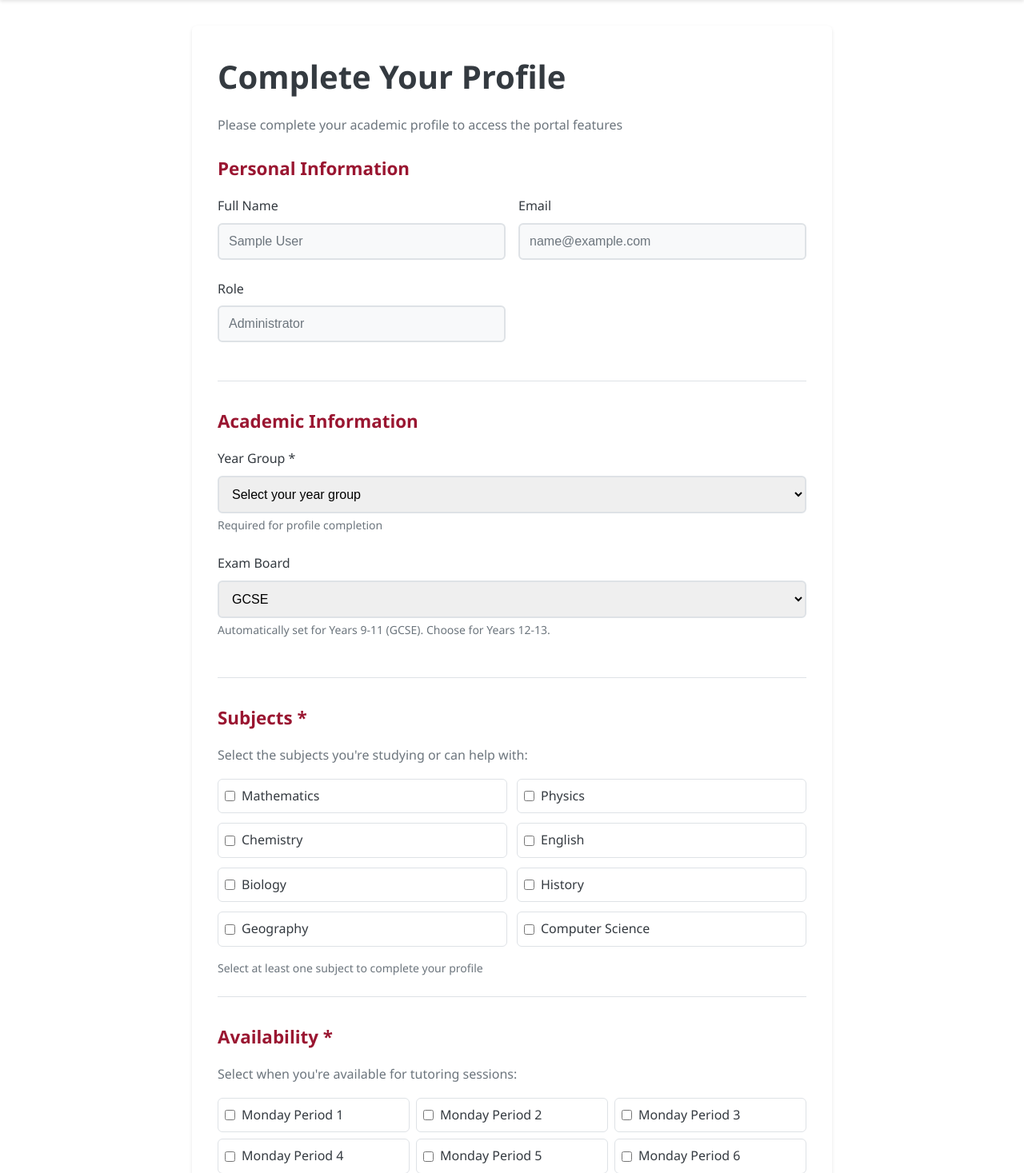
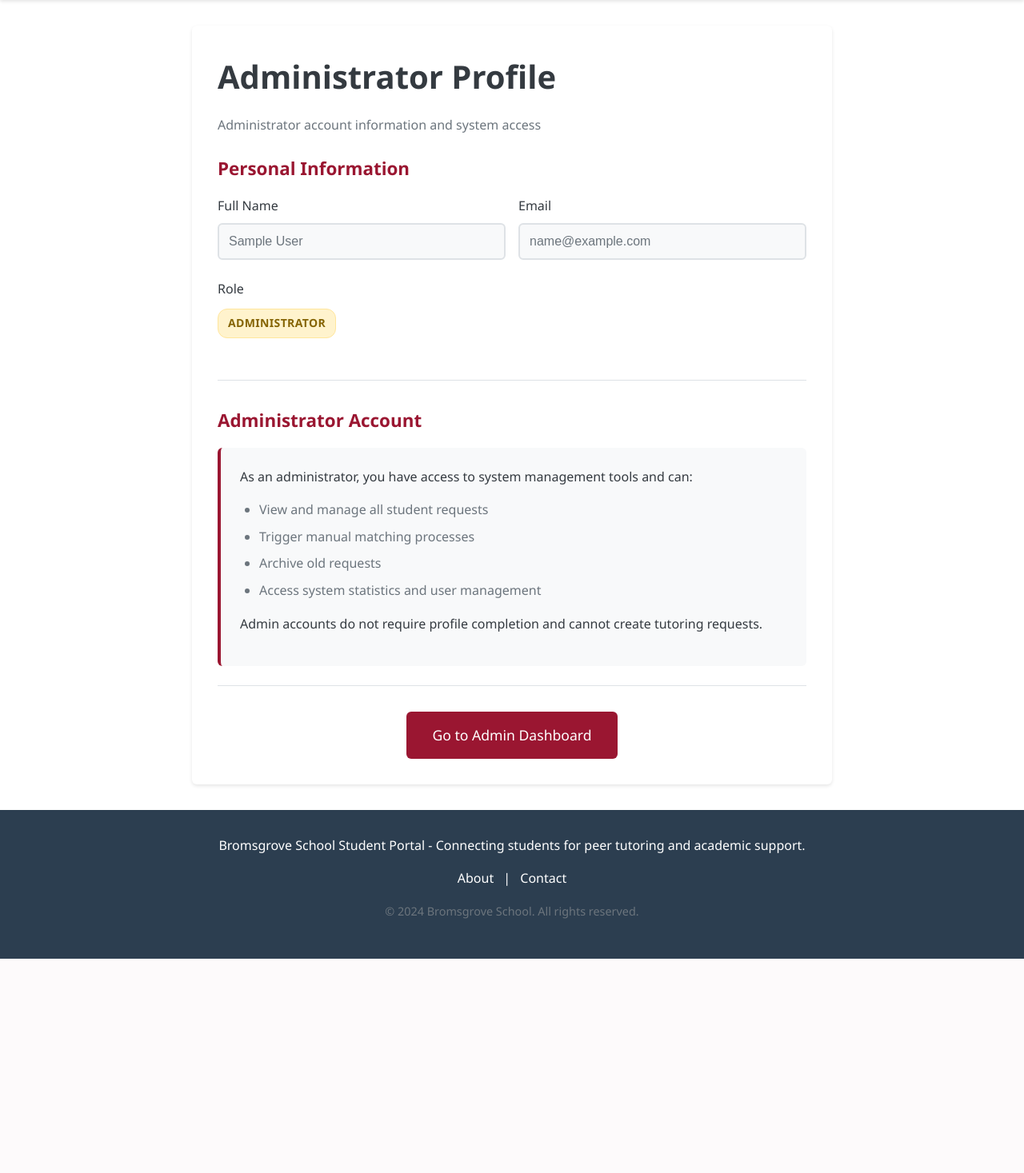
Before and after one commit to Geiger-J/studentportal, a Spring Boot app: page /profile in a window 1280 px wide. Shown: the part 147-1614 px from the top of the page at 80% size. After the commit the page ends 1346 px from the top, so only its background shows below. Run offline with Spring Boot 4, Linux system fonts and the light colour scheme; the visitor is signed in with stand-in values (Sample User, id 1); data comes from the database, SQL or seed files in the repository; some of the project's set-up classes (security, data sources, template engines, error pages and the like) are left out, and stand-ins take their place; some libraries are stand-ins or nearby versions.

Commit message:
Complete admin role UI and profile template updates
Co-authored-by: Geiger-J <155436029+Geiger-J@users.noreply.github.com>

```diff
--- a/src/main/resources/static/css/style.css
+++ b/src/main/resources/static/css/style.css
@@ -1206,3 +1206,53 @@ a:hover {
         font-size: 1.8rem;
     }
 }
+
+/* Admin Profile Styling */
+.admin-info {
+    background-color: var(--light-gray);
+    padding: 1.5rem;
+    border-radius: var(--border-radius);
+    border-left: 4px solid var(--primary-color);
+}
+
+.admin-info p {
+    margin-bottom: 1rem;
+    color: var(--dark-gray);
+    line-height: 1.6;
+}
+
+.admin-info ul {
+    margin: 1rem 0;
+    padding-left: 1.5rem;
+}
+
+.admin-info li {
+    margin-bottom: 0.5rem;
+    color: var(--medium-gray);
+}
+
+.role-display {
+    padding: 0.25rem 0;
+}
+
+.role-badge {
+    display: inline-block;
+    padding: 0.375rem 0.75rem;
+    border-radius: 12px;
+    font-size: 0.875rem;
+    font-weight: 600;
+    text-transform: uppercase;
+    letter-spacing: 0.025em;
+}
+
+.role-badge.student {
+    background-color: #D4EDDA;
+    color: #0C5460;
+    border: 1px solid #BEE5EB;
+}
+
+.role-badge.admin {
+    background-color: #FFF3CD;
+    color: #856404;
+    border: 1px solid #FFE69C;
+}
--- a/src/main/resources/templates/dashboard.html
+++ b/src/main/resources/templates/dashboard.html
@@ -24,7 +24,7 @@
             <div th:if="${error}" class="alert alert-error" th:text="${error}"></div>
 
             <!-- Action Buttons -->
-            <div class="dashboard-actions">
+            <div class="dashboard-actions" th:if="${user.role.name() == 'STUDENT'}">
                 <a href="/requests/new" class="btn btn-primary">Create New Request</a>
                 <a href="/profile" class="btn btn-secondary">Edit Profile</a>
             </div>
@@ -33,7 +33,7 @@
             <section class="requests-section">
                 <h2>Your Requests</h2>
 
-                <div th:if="${#lists.isEmpty(requests)}" class="empty-state">
+                <div th:if="${#lists.isEmpty(requests) and user.role.name() == 'STUDENT'}" class="empty-state">
                     <p>You haven't created any requests yet.</p>
                     <a href="/requests/new" class="btn btn-primary">Create Your First Request</a>
                 </div>
--- a/src/main/resources/templates/profile.html
+++ b/src/main/resources/templates/profile.html
@@ -13,8 +13,10 @@
     <main class="main-content">
         <div class="container">
             <div class="profile-container">
-                <h1>Complete Your Profile</h1>
-                <p class="form-subtitle">Please complete your academic profile to access the portal features</p>
+                <h1 th:if="${user.role.name() == 'ADMIN'}">Administrator Profile</h1>
+                <h1 th:if="${user.role.name() == 'STUDENT'}">Complete Your Profile</h1>
+                <p class="form-subtitle" th:if="${user.role.name() == 'ADMIN'}">Administrator account information and system access</p>
+                <p class="form-subtitle" th:if="${user.role.name() == 'STUDENT'}">Please complete your academic profile to access the portal features</p>
 
                 <div th:if="${message}" class="alert alert-success" th:text="${message}"></div>
                 <div th:if="${error}" class="alert alert-error" th:text="${error}"></div>
@@ -36,11 +38,37 @@
                         <div class="form-row">
                             <div class="form-group">
                                 <label class="form-label">Role</label>
-                                <input type="text" class="form-input" th:value="${user.role.displayName}" readonly>
+                                <div class="role-display">
+                                    <span class="role-badge" th:classappend="${user.role.name().toLowerCase()}"
+                                          th:text="${user.role.displayName}">Role</span>
+                                </div>
                             </div>
                         </div>
                     </section>
 
+                    <!-- Admin Profile View (Read-only) -->
+                    <div th:if="${user.role.name() == 'ADMIN'}">
+                        <section class="form-section">
+                            <h2>Administrator Account</h2>
+                            <div class="admin-info">
+                                <p>As an administrator, you have access to system management tools and can:</p>
+                                <ul>
+                                    <li>View and manage all student requests</li>
+                                    <li>Trigger manual matching processes</li>
+                                    <li>Archive old requests</li>
+                                    <li>Access system statistics and user management</li>
+                                </ul>
+                                <p>Admin accounts do not require profile completion and cannot create tutoring requests.</p>
+                            </div>
+                        </section>
+
+                        <div class="form-actions">
+                            <a href="/admin/dashboard" class="btn btn-primary btn-large">Go to Admin Dashboard</a>
+                        </div>
+                    </div>
+
+                    <!-- Student Profile Form (Editable) -->
+                    <div th:if="${user.role.name() == 'STUDENT'}">
                         <section class="form-section">
                             <h2>Academic Information</h2>
 
@@ -115,6 +143,7 @@
                         <div class="form-actions">
                             <button type="submit" class="btn btn-primary btn-large">Save Profile</button>
                         </div>
+                    </div>
                 </form>
             </div>
         </div>
```
Lines whose indentation alone changed are shown as unchanged.
